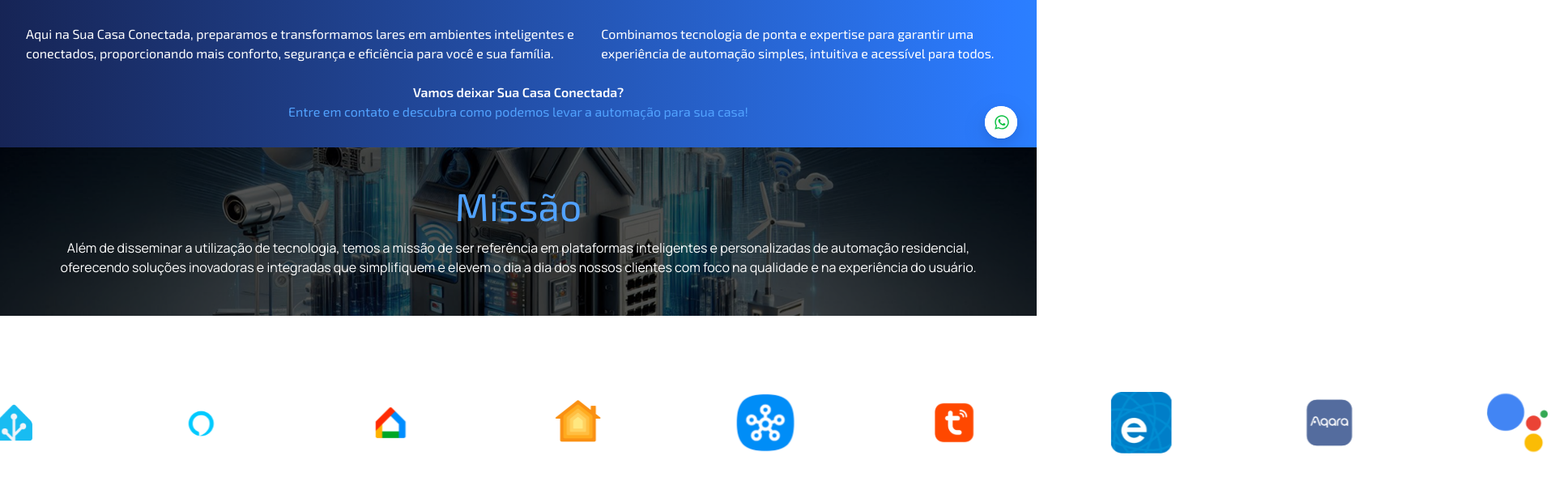
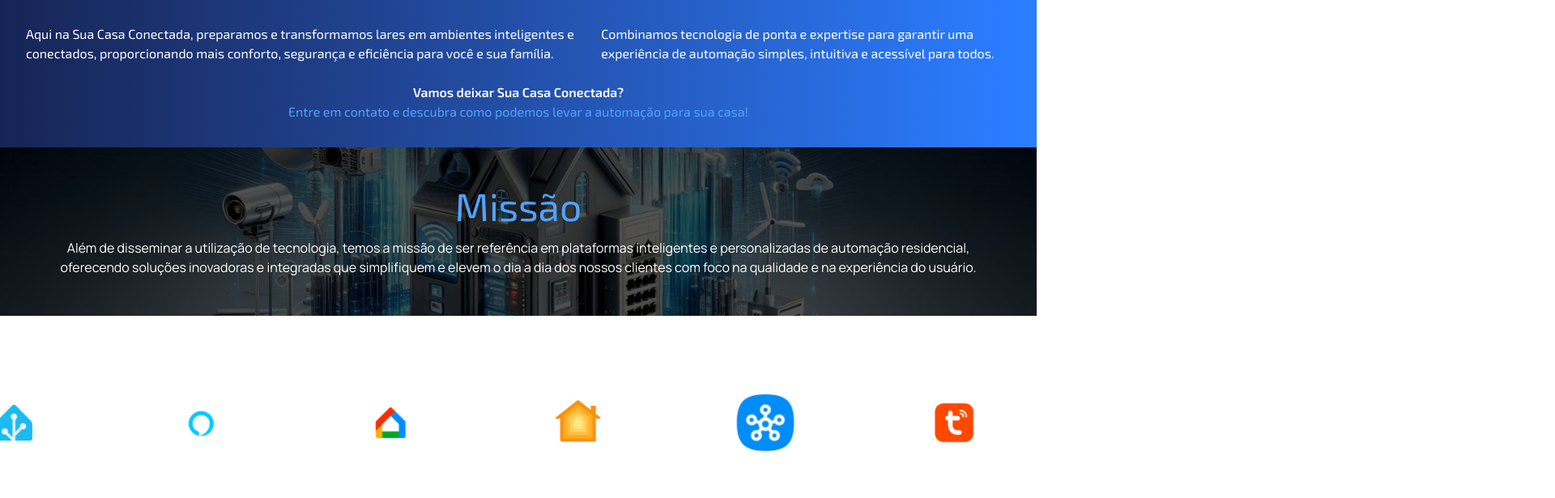
Before and after one commit to homepignatari/sua-casa-conectada-web-site, a Next.js app in the folder sua-casa-conectada-web-site/: page / in a window 1280 px wide. Shown: the part 581-1196 px from the top of the page at 81% size, 1920 px wide, since content can reach past the window. Built offline with nearby package versions, Linux system fonts and the light colour scheme.

Commit message:
04/05 - ajustes de home

```diff
--- a/sua-casa-conectada-web-site/src/app/layout.tsx
+++ b/sua-casa-conectada-web-site/src/app/layout.tsx
@@ -33,7 +33,7 @@ export default function RootLayout({
   return (
     <html lang="pt-BR">
       <body
-        className={`${geistSans.variable} ${manrope.variable} ${exo2.variable} antialiased  bg-white overflow-x-hidden`}
+        className={`${geistSans.variable} ${manrope.variable} ${exo2.variable} antialiased max-sm:relative max-sm:max-x-full bg-white overflow-x-hidden max-sm:overflow-x-hidden`}
       >
         {children}
       </body>
--- a/sua-casa-conectada-web-site/src/app/page.tsx
+++ b/sua-casa-conectada-web-site/src/app/page.tsx
@@ -10,8 +10,7 @@ import FooterBar from "@/components/FooterBar";
 
 export default function Home() {
   return (
-    <div className=" bg-white ">
-      <FloatButton icon=<svg xmlns="http://www.w3.org/2000/svg" height="20" width="20" viewBox="0 0 448 512"><path fill="#0DC143" d="M380.9 97.1C339 55.1 283.2 32 223.9 32c-122.4 0-222 99.6-222 222 0 39.1 10.2 77.3 29.6 111L0 480l117.7-30.9c32.4 17.7 68.9 27 106.1 27h.1c122.3 0 224.1-99.6 224.1-222 0-59.3-25.2-115-67.1-157zm-157 341.6c-33.2 0-65.7-8.9-94-25.7l-6.7-4-69.8 18.3L72 359.2l-4.4-7c-18.5-29.4-28.2-63.3-28.2-98.2 0-101.7 82.8-184.5 184.6-184.5 49.3 0 95.6 19.2 130.4 54.1 34.8 34.9 56.2 81.2 56.1 130.5 0 101.8-84.9 184.6-186.6 184.6zm101.2-138.2c-5.5-2.8-32.8-16.2-37.9-18-5.1-1.9-8.8-2.8-12.5 2.8-3.7 5.6-14.3 18-17.6 21.8-3.2 3.7-6.5 4.2-12 1.4-32.6-16.3-54-29.1-75.5-66-5.7-9.8 5.7-9.1 16.3-30.3 1.8-3.7 .9-6.9-.5-9.7-1.4-2.8-12.5-30.1-17.1-41.2-4.5-10.8-9.1-9.3-12.5-9.5-3.2-.2-6.9-.2-10.6-.2-3.7 0-9.7 1.4-14.8 6.9-5.1 5.6-19.4 19-19.4 46.3 0 27.3 19.9 53.7 22.6 57.4 2.8 3.7 39.1 59.7 94.8 83.8 35.2 15.2 49 16.5 66.6 13.9 10.7-1.6 32.8-13.4 37.4-26.4 4.6-13 4.6-24.1 3.2-26.4-1.3-2.5-5-3.9-10.5-6.6z"/></svg> />
+    <div className="overflow-hidden max-sm:overflow-x-hidden bg-white ">
       <Header />
       <main>
         <Carrossel />
--- a/sua-casa-conectada-web-site/src/components/Card.tsx
+++ b/sua-casa-conectada-web-site/src/components/Card.tsx
@@ -6,7 +6,7 @@ type CardProps = {
 }
 export const Card = ({ backgroungImage }: CardProps) => {
     return (
-        <div className='relative overflow-hidden h-[200px] min w-[200px] flex justify-center items-center '>
+        <div className='relative h-[200px] min-w-[200px] flex justify-center items-center overflow-hidden'>
             <Image src={backgroungImage} alt={backgroungImage} width={76} height={76} />
         </div>
     )
--- a/sua-casa-conectada-web-site/src/components/Carrossel.tsx
+++ b/sua-casa-conectada-web-site/src/components/Carrossel.tsx
@@ -9,7 +9,7 @@ export const Carrossel = () => {
 
             <div className='relative z-10 flex flex-col items-center justify-center h-full text-blue-400 '>
                 <h1 className='text-5xl font-sans text-center'>Preparamos sua casa para o futuro,</h1>
-                <h1 className='text-5xl p-8 font-sans'>e o futuro é agora!</h1>
+                <h1 className='text-5xl p-8 font-sans text-center'>e o futuro é agora!</h1>
                 <div className=' flex gap-4'>
                     <button className="btn btn-info">Conheça nossas soluções</button>
                     <button className="btn btn-outline btn-info">Conheça nossos serviços</button>
--- a/sua-casa-conectada-web-site/src/components/Header.tsx
+++ b/sua-casa-conectada-web-site/src/components/Header.tsx
@@ -33,9 +33,9 @@ export const Header = () => {
             </div>
             <div className="navbar-end gap-2">
                 <a href="https://www.instagram.com/sua.casa.conectada/" target='_blank'><svg xmlns="http://www.w3.org/2000/svg" height="21" width="21" viewBox="0 0 448 512"><path fill="#0D325E" d="M224.1 141c-63.6 0-114.9 51.3-114.9 114.9s51.3 114.9 114.9 114.9S339 319.5 339 255.9 287.7 141 224.1 141zm0 189.6c-41.1 0-74.7-33.5-74.7-74.7s33.5-74.7 74.7-74.7 74.7 33.5 74.7 74.7-33.6 74.7-74.7 74.7zm146.4-194.3c0 14.9-12 26.8-26.8 26.8-14.9 0-26.8-12-26.8-26.8s12-26.8 26.8-26.8 26.8 12 26.8 26.8zm76.1 27.2c-1.7-35.9-9.9-67.7-36.2-93.9-26.2-26.2-58-34.4-93.9-36.2-37-2.1-147.9-2.1-184.9 0-35.8 1.7-67.6 9.9-93.9 36.1s-34.4 58-36.2 93.9c-2.1 37-2.1 147.9 0 184.9 1.7 35.9 9.9 67.7 36.2 93.9s58 34.4 93.9 36.2c37 2.1 147.9 2.1 184.9 0 35.9-1.7 67.7-9.9 93.9-36.2 26.2-26.2 34.4-58 36.2-93.9 2.1-37 2.1-147.8 0-184.8zM398.8 388c-7.8 19.6-22.9 34.7-42.6 42.6-29.5 11.7-99.5 9-132.1 9s-102.7 2.6-132.1-9c-19.6-7.8-34.7-22.9-42.6-42.6-11.7-29.5-9-99.5-9-132.1s-2.6-102.7 9-132.1c7.8-19.6 22.9-34.7 42.6-42.6 29.5-11.7 99.5-9 132.1-9s102.7-2.6 132.1 9c19.6 7.8 34.7 22.9 42.6 42.6 11.7 29.5 9 99.5 9 132.1s2.7 102.7-9 132.1z"/></svg></a>
-                <a href="linkedin.com/company/suacasaconectada" target='_blank'><svg xmlns="http://www.w3.org/2000/svg" height="21" width="21" viewBox="0 0 448 512"><path fill="#0D325E" d="M416 32H31.9C14.3 32 0 46.5 0 64.3v383.4C0 465.5 14.3 480 31.9 480H416c17.6 0 32-14.5 32-32.3V64.3c0-17.8-14.4-32.3-32-32.3zM135.4 416H69V202.2h66.5V416zm-33.2-243c-21.3 0-38.5-17.3-38.5-38.5S80.9 96 102.2 96c21.2 0 38.5 17.3 38.5 38.5 0 21.3-17.2 38.5-38.5 38.5zm282.1 243h-66.4V312c0-24.8-.5-56.7-34.5-56.7-34.6 0-39.9 27-39.9 54.9V416h-66.4V202.2h63.7v29.2h.9c8.9-16.8 30.6-34.5 62.9-34.5 67.2 0 79.7 44.3 79.7 101.9V416z"/></svg></a>
-                <a href="facebook.com/ssuacasaconectada" target='_blank'><svg xmlns="http://www.w3.org/2000/svg" height="21" width="21" viewBox="0 0 448 512"><path fill="#0D325E" d="M64 32C28.7 32 0 60.7 0 96V416c0 35.3 28.7 64 64 64h98.2V334.2H109.4V256h52.8V222.3c0-87.1 39.4-127.5 125-127.5c16.2 0 44.2 3.2 55.7 6.4V172c-6-.6-16.5-1-29.6-1c-42 0-58.2 15.9-58.2 57.2V256h83.6l-14.4 78.2H255V480H384c35.3 0 64-28.7 64-64V96c0-35.3-28.7-64-64-64H64z"/></svg></a>
-                <a href="tiktok.com/@suacasaconectada" target='_blank'><svg xmlns="http://www.w3.org/2000/svg" height="21" width="21" viewBox="0 0 448 512"><path fill="#0D325E" d="M448 209.9a210.1 210.1 0 0 1 -122.8-39.3V349.4A162.6 162.6 0 1 1 185 188.3V278.2a74.6 74.6 0 1 0 52.2 71.2V0l88 0a121.2 121.2 0 0 0 1.9 22.2h0A122.2 122.2 0 0 0 381 102.4a121.4 121.4 0 0 0 67 20.1z"/></svg></a>
+                <a href="https://www.linkedin.com/company/suacasaconectada/" target='_blank'><svg xmlns="http://www.w3.org/2000/svg" height="21" width="21" viewBox="0 0 448 512"><path fill="#0D325E" d="M416 32H31.9C14.3 32 0 46.5 0 64.3v383.4C0 465.5 14.3 480 31.9 480H416c17.6 0 32-14.5 32-32.3V64.3c0-17.8-14.4-32.3-32-32.3zM135.4 416H69V202.2h66.5V416zm-33.2-243c-21.3 0-38.5-17.3-38.5-38.5S80.9 96 102.2 96c21.2 0 38.5 17.3 38.5 38.5 0 21.3-17.2 38.5-38.5 38.5zm282.1 243h-66.4V312c0-24.8-.5-56.7-34.5-56.7-34.6 0-39.9 27-39.9 54.9V416h-66.4V202.2h63.7v29.2h.9c8.9-16.8 30.6-34.5 62.9-34.5 67.2 0 79.7 44.3 79.7 101.9V416z"/></svg></a>
+                <a href="https://www.facebook.com/ssuacasaconectada" target='_blank'><svg xmlns="http://www.w3.org/2000/svg" height="21" width="21" viewBox="0 0 448 512"><path fill="#0D325E" d="M64 32C28.7 32 0 60.7 0 96V416c0 35.3 28.7 64 64 64h98.2V334.2H109.4V256h52.8V222.3c0-87.1 39.4-127.5 125-127.5c16.2 0 44.2 3.2 55.7 6.4V172c-6-.6-16.5-1-29.6-1c-42 0-58.2 15.9-58.2 57.2V256h83.6l-14.4 78.2H255V480H384c35.3 0 64-28.7 64-64V96c0-35.3-28.7-64-64-64H64z"/></svg></a>
+                <a href="https://www.tiktok.com/@suacasaconectada" target='_blank'><svg xmlns="http://www.w3.org/2000/svg" height="21" width="21" viewBox="0 0 448 512"><path fill="#0D325E" d="M448 209.9a210.1 210.1 0 0 1 -122.8-39.3V349.4A162.6 162.6 0 1 1 185 188.3V278.2a74.6 74.6 0 1 0 52.2 71.2V0l88 0a121.2 121.2 0 0 0 1.9 22.2h0A122.2 122.2 0 0 0 381 102.4a121.4 121.4 0 0 0 67 20.1z"/></svg></a>
                 <a href="tiktok.com/@suacasaconectada" target='_blank'><svg xmlns="http://www.w3.org/2000/svg" height="21" width="21" viewBox="0 0 576 512"><path fill="#0D325E" d="M549.7 124.1c-6.3-23.7-24.8-42.3-48.3-48.6C458.8 64 288 64 288 64S117.2 64 74.6 75.5c-23.5 6.3-42 24.9-48.3 48.6-11.4 42.9-11.4 132.3-11.4 132.3s0 89.4 11.4 132.3c6.3 23.7 24.8 41.5 48.3 47.8C117.2 448 288 448 288 448s170.8 0 213.4-11.5c23.5-6.3 42-24.2 48.3-47.8 11.4-42.9 11.4-132.3 11.4-132.3s0-89.4-11.4-132.3zm-317.5 213.5V175.2l142.7 81.2-142.7 81.2z"/></svg></a>
             </div>
         </div>
--- a/sua-casa-conectada-web-site/src/components/Slider.tsx
+++ b/sua-casa-conectada-web-site/src/components/Slider.tsx
@@ -46,8 +46,8 @@ const xTranslation = useMotionValue(0)
 }, [xTranslation, width])
 
   return (
-    <div className='h-[250px] py-8  bg-white'>
-      <motion.div className='absolute left-0 flex gap-8' ref={ref} style={{ x: xTranslation }}>
+    <div className='relative h-[250px] w-full py-8 overflow-hidden bg-white max-sm:overflow-hidden'>
+      <motion.div className='absolute left-0 flex gap-8 w-max' ref={ref} style={{ x: xTranslation, overflow: 'hidden' }}>
         {[...imagesLogo, ...imagesLogo].map((item, idx) => (
           <Card backgroungImage={item} key={idx} />
         ))}
```
